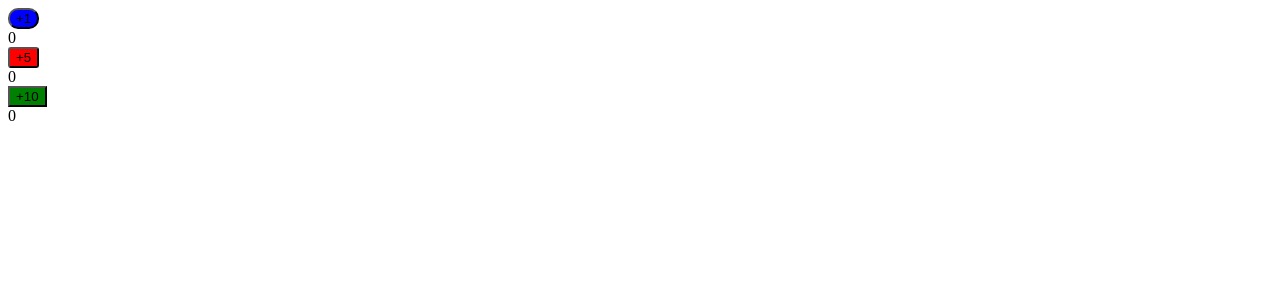
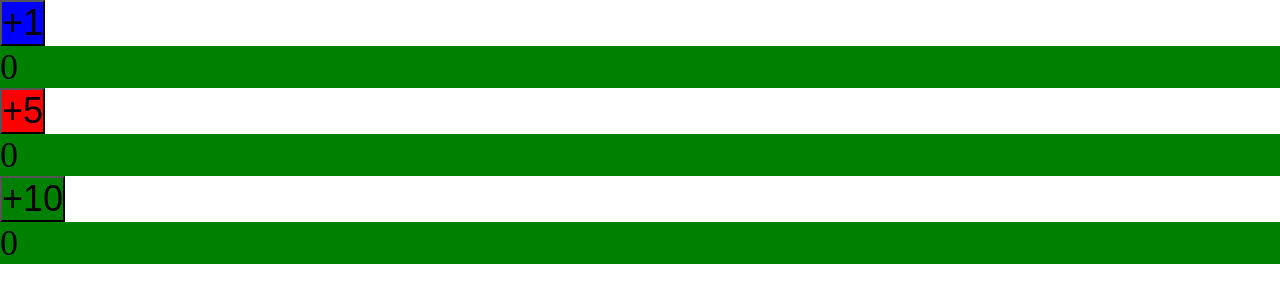
Before and after one commit to christhomo94/daneReact, a React (Create React App) app: page / in a window 1280 px wide. Shown: the top 302 px of the page. Built offline with nearby package versions, Linux system fonts and the light colour scheme.

Commit message:
Added global styles.css and countbutton.css

```diff
--- a/src/Components/App.js
+++ b/src/Components/App.js
@@ -1,12 +1,12 @@
 import React from "react";
-import CountButton from "./CountButton";
+import CountButton from "./CountButton/CountButton";
 
 const App = () => {
   return (
     <div>
-      <CountButton incrementBy={1} buttonColor={'blue'} borderRadius = {'10px'} />
-      <CountButton incrementBy={5} buttonColor={'red'} borderRadius = {'3px'}/>
-      <CountButton incrementBy={10} buttonColor={'green'} borerRadius = {'20px'}/>
+      <CountButton incrementBy={1} buttonColor={'blue'}/>
+      <CountButton incrementBy={5} buttonColor={'red'}/>
+      <CountButton incrementBy={10} buttonColor={'green'}/>
     </div>
   );
 };
--- /dev/null
+++ b/src/Components/CountButton/CountButton.css
@@ -0,0 +1,3 @@
+.count-display {
+    background: green;
+}
--- a/src/Components/CountButton.js
+++ b/src/Components/CountButton/CountButton.js
@@ -1,5 +1,6 @@
 import React, { useState } from "react";
 import reactDom from "react-dom";
+import './CountButton.css';
 
 const CountButton = (props) => {
   const [currentCount, setCurrentCount] = useState(0);
@@ -9,14 +10,13 @@ const CountButton = (props) => {
   };
 
   const buttonStyles = {
-    borderRadius: props.borderRadius,
     backgroundColor: props.buttonColor
   }
 
   return (
     <div>
       <button style={buttonStyles}onClick={handleClick}>+{props.incrementBy}</button>
-      <div>{currentCount}</div>
+      <div className ='count-display'> {currentCount}</div>
     </div>
   );
 };
--- a/src/index.js
+++ b/src/index.js
@@ -1,5 +1,6 @@
 import React from 'react';
 import ReactDOM from 'react-dom';
 import App from './Components/App';
+import "./styles/global.css";
 
 ReactDOM.render(<App />, document.getElementById("root"))
--- /dev/null
+++ b/src/styles/global.css
@@ -0,0 +1,6 @@
+* {
+    font-size: 1.5rem;
+    box-sizing: border-box;
+    padding: 0;
+    margin: 0;
+}
```
Also changed, not shown: 1 other file (tests, documents, lock files or other folders).
